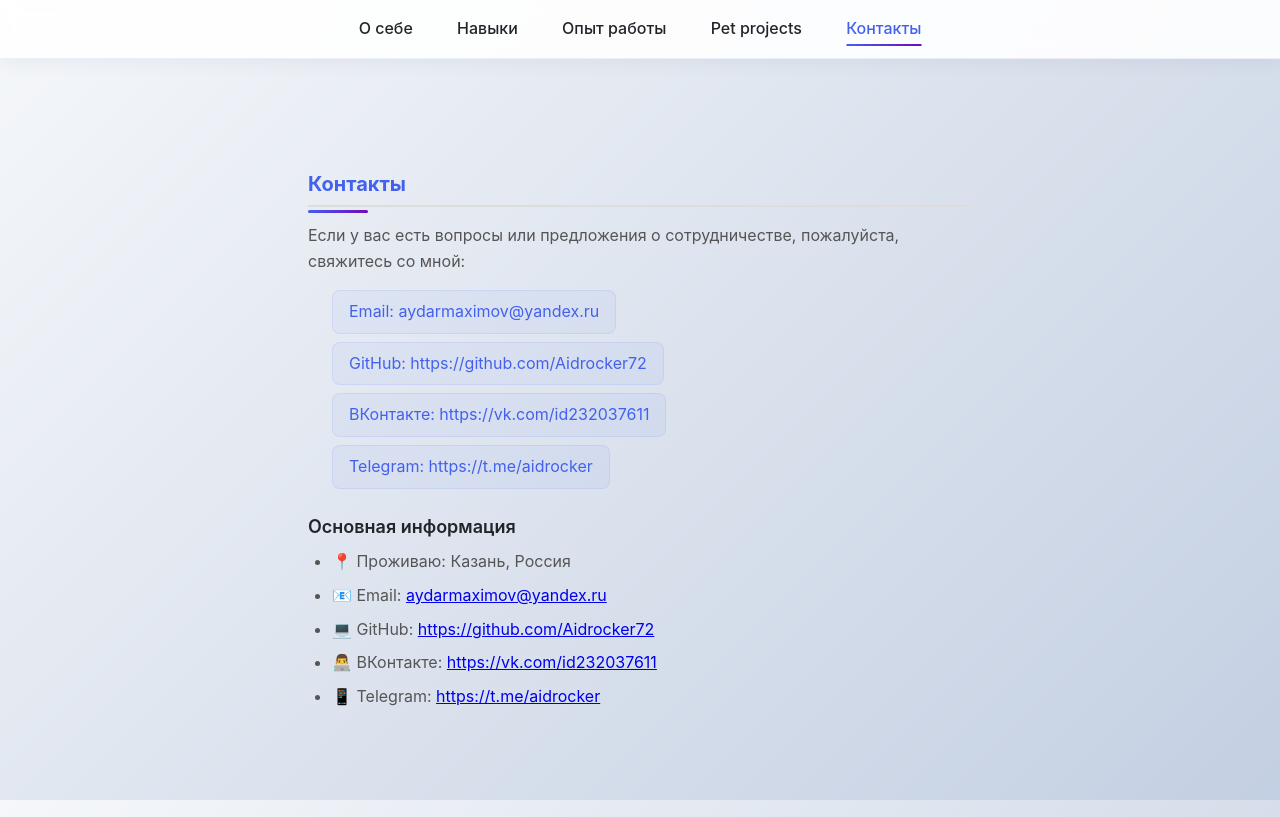
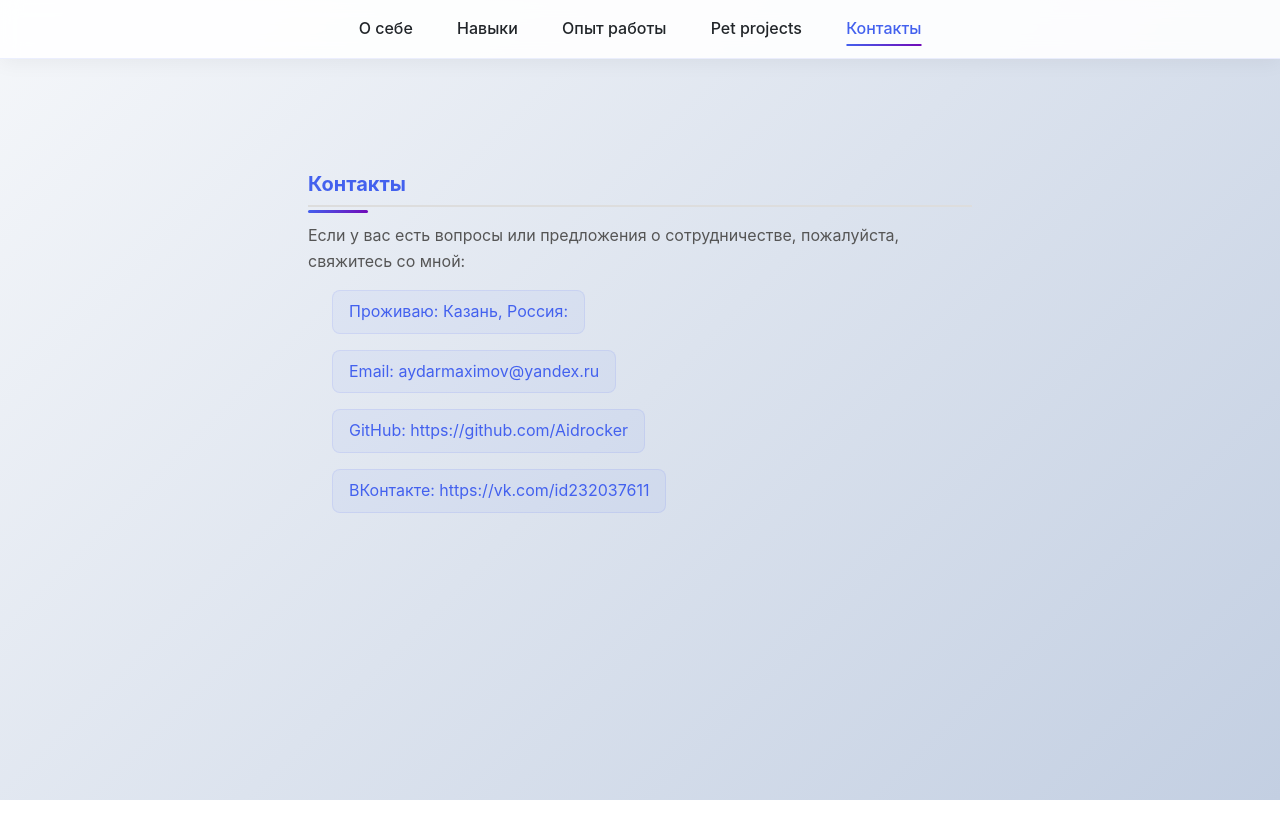
Before and after one commit to Aidrocker72/BusinessCard, a Vue app: page /#/contacts in a window 1280 px wide. Built offline with nearby package versions, Linux system fonts and the light colour scheme.

Commit message:
main: Added constants to page contacts

```diff
--- a/src/components/Contacts.vue
+++ b/src/components/Contacts.vue
@@ -4,29 +4,29 @@
       <h2>Контакты</h2>
       <p>Если у вас есть вопросы или предложения о сотрудничестве, пожалуйста, свяжитесь со мной:</p>
 
-      <ul class="contacts__social-links">
-        <li><a href="mailto:aydarmaximov@yandex.ru">Email: aydarmaximov@yandex.ru</a></li>
-        <li><a href="https://github.com/Aidrocker72" target="_blank">GitHub: https://github.com/Aidrocker72</a></li>
-        <li><a href="https://vk.com/id232037611" target="_blank">ВКонтакте: https://vk.com/id232037611</a></li>
-        <li><a href="https://t.me/aidrocker" target="_blank">Telegram: https://t.me/aidrocker</a></li>
-      </ul>
-    </ScrollAnimation>
-
-    <ScrollAnimation animation-type="fade-up">
-      <h3>Основная информация</h3>
-      <ul>
-        <li>📍 Проживаю: Казань, Россия</li>
-        <li>📧 Email: <a href="mailto:aydarmaximov@yandex.ru">aydarmaximov@yandex.ru</a></li>
-        <li>💻 GitHub: <a href="https://github.com/Aidrocker72" target="_blank">https://github.com/Aidrocker72</a></li>
-        <li>👨‍💻 ВКонтакте: <a href="https://vk.com/id232037611" target="_blank">https://vk.com/id232037611</a></li>
-        <li>📱 Telegram: <a href="https://t.me/aidrocker" target="_blank">https://t.me/aidrocker</a></li>
+      <ul class="contacts__social-links" v-for="item in CONTACTS" :key="item.id">
+        <li v-if="item.type === BlockTypeEnum.MAIL">
+          <a :href="`mailto:${item.link}`">
+            {{ item.value }}: {{ item.link }}
+          </a>
+        </li>
+        <li v-else-if="item.type === BlockTypeEnum.LINK">
+          <a :href="item.link" target="_blank">
+            {{ item.value }}: {{ item.link }}
+          </a>
+        </li>
+        <li v-else>
+          <a :href="item.link" target="_blank">{{ item.value }}: {{ item.link }}</a>
+        </li>
       </ul>
     </ScrollAnimation>
   </div>
 </template>
 
 <script setup>
+import { CONTACTS } from '@/constants/contacts';
 import ScrollAnimation from './ScrollAnimation.vue'
+import { BlockTypeEnum } from '@/enums/BlocksTypeEnum';
 
 defineOptions({
   name: 'Contacts'
```
